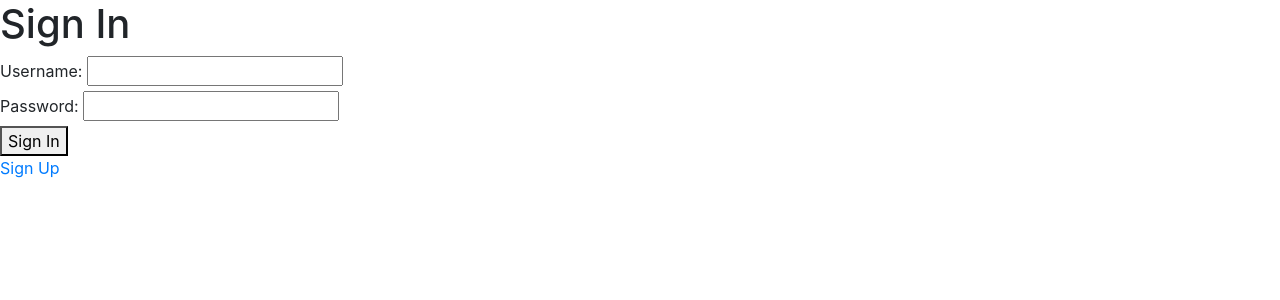
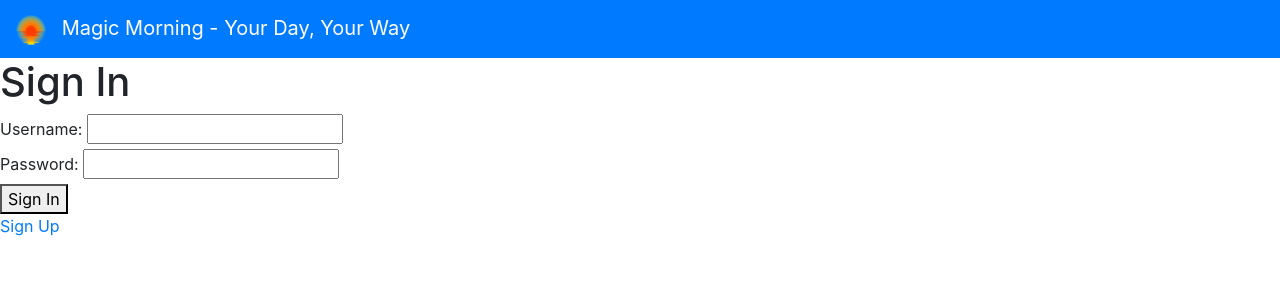
Before and after one commit to annelucie-uk/hello-world, a Flask app: page /signin in a window 1280 px wide. Shown: the top 300 px of the page. Run offline with Flask 3, Linux system fonts and the light colour scheme; some libraries are stand-ins or nearby versions.

Commit message:
Added header to sign in page

```diff
--- a/templates/signin.html
+++ b/templates/signin.html
@@ -1,11 +1,21 @@
+<!DOCTYPE html>
+<html lang="en">
 
-<!DOCTYPE html>
-<html>
 <head>
-  <title>Sign In</title>
-  <link href="https://stackpath.bootstrapcdn.com/bootstrap/4.3.1/css/bootstrap.min.css" rel="stylesheet">
-  <link rel="stylesheet" href="{{ url_for('static', filename='style.css') }}">
+    <meta charset="UTF-8">
+    <meta name="viewport" content="width=device-width, initial-scale=1.0">
+    <title>Sign In</title>
+    <link href="https://stackpath.bootstrapcdn.com/bootstrap/4.3.1/css/bootstrap.min.css" rel="stylesheet">
+    <link rel="stylesheet" href="{{ url_for('static', filename='style.css') }}">
 </head>
+
+<body>
+    <header class="navbar navbar-dark bg-primary">
+        <a class="navbar-brand" href="/">
+            <img src="{{ url_for('static', filename='logo.png') }}" alt="Magic Morning">
+            Magic Morning - Your Day, Your Way
+        </a>
+    </header>
 <body>
   <h1>Sign In</h1>
   <form action="/signin" method="post">
```
